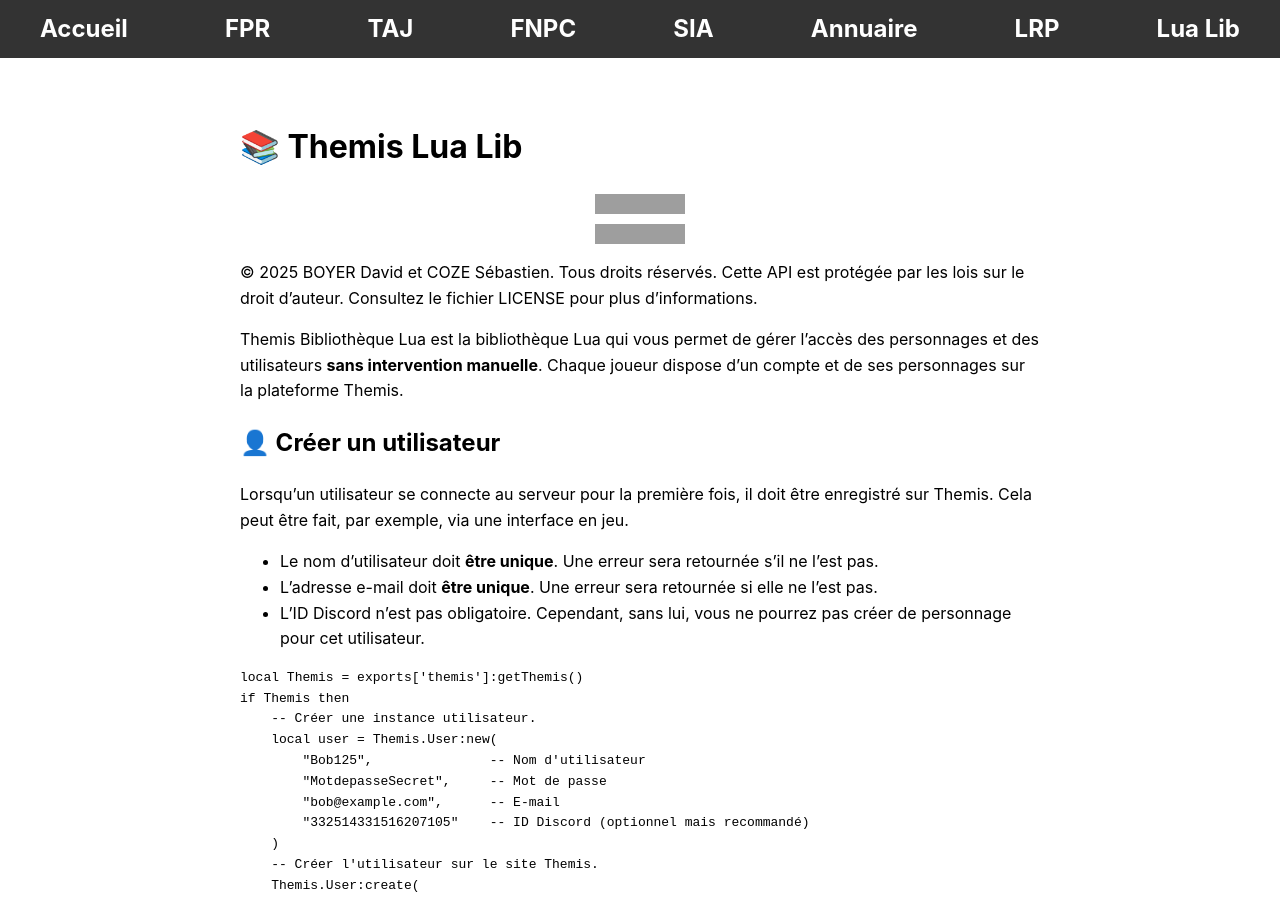
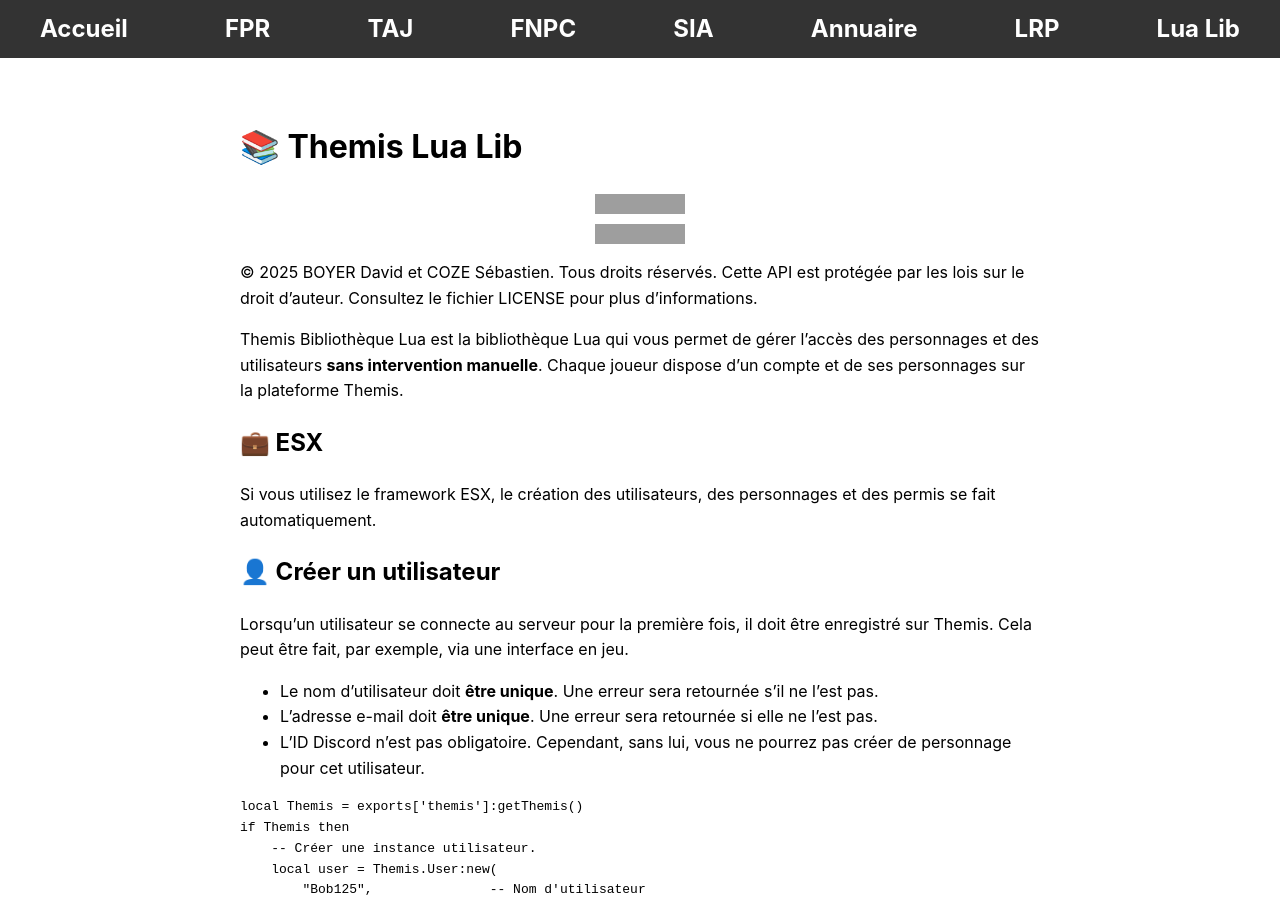
Before and after one commit to ThemisNU/themis-presentation, a Jekyll site: the page built from lua-lib.md, in a window 1280 px wide and 900 px high. Built offline with Jekyll 4.4.1, drawn with Linux system fonts in a browser that asks for light colours; some of the changed text lies outside the part shown; grey boxes are pictures that could not be loaded.

Commit message:
Update version and add ESX framework information
Updated version badge and added ESX framework section.

```diff
--- a/lua-lib.md
+++ b/lua-lib.md
@@ -5,12 +5,16 @@ title: Lua Lib | Themis
 
 # 📚 Themis Lua Lib
 
-![Version](https://img.shields.io/badge/Version-0.1.0--beta.1-blue.svg)
+![Version](https://img.shields.io/badge/Version-0.1.0--beta.2-blue.svg)
 ![Lua](https://img.shields.io/badge/Lua-5.4%2B-blue.svg)
 
 © 2025 BOYER David et COZE Sébastien. Tous droits réservés. Cette API est protégée par les lois sur le droit d'auteur. Consultez le fichier LICENSE pour plus d'informations.
 
 Themis Bibliothèque Lua est la bibliothèque Lua qui vous permet de gérer l'accès des personnages et des utilisateurs **sans intervention manuelle**. Chaque joueur dispose d'un compte et de ses personnages sur la plateforme Themis.
+
+## 💼 ESX
+
+Si vous utilisez le framework ESX, le création des utilisateurs, des personnages et des permis se fait automatiquement.
 
 ## 👤 Créer un utilisateur
 
@@ -196,3 +200,6 @@ local characters = Character.getByUserId(589)
 ✅ Récupération des informations utilisateur à la demande
 
 ✅ Récupération automatique des convocations lorsque le personnage se connecte
+✅ Récupération des informations utilisateur à la demande
+
+✅ Récupération automatique des convocations lorsque le personnage se connecte
```
